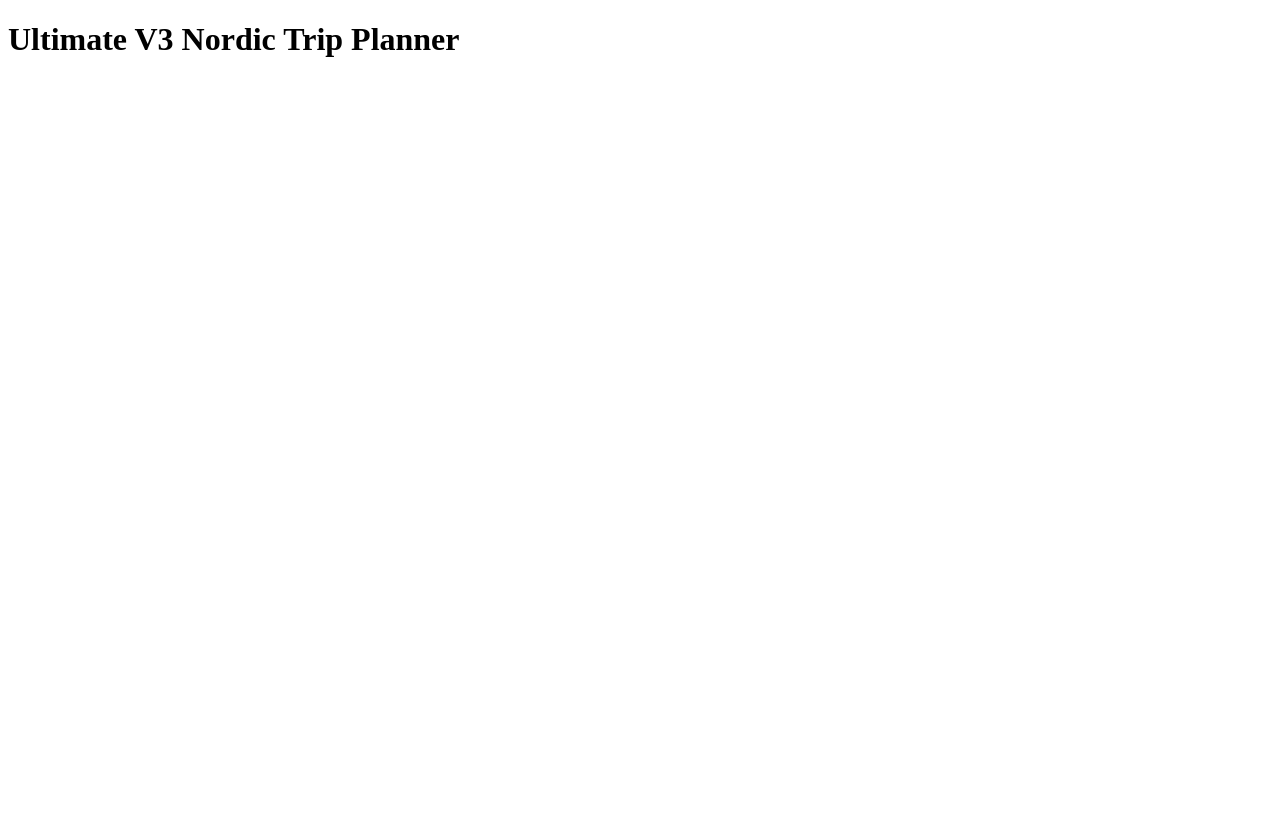
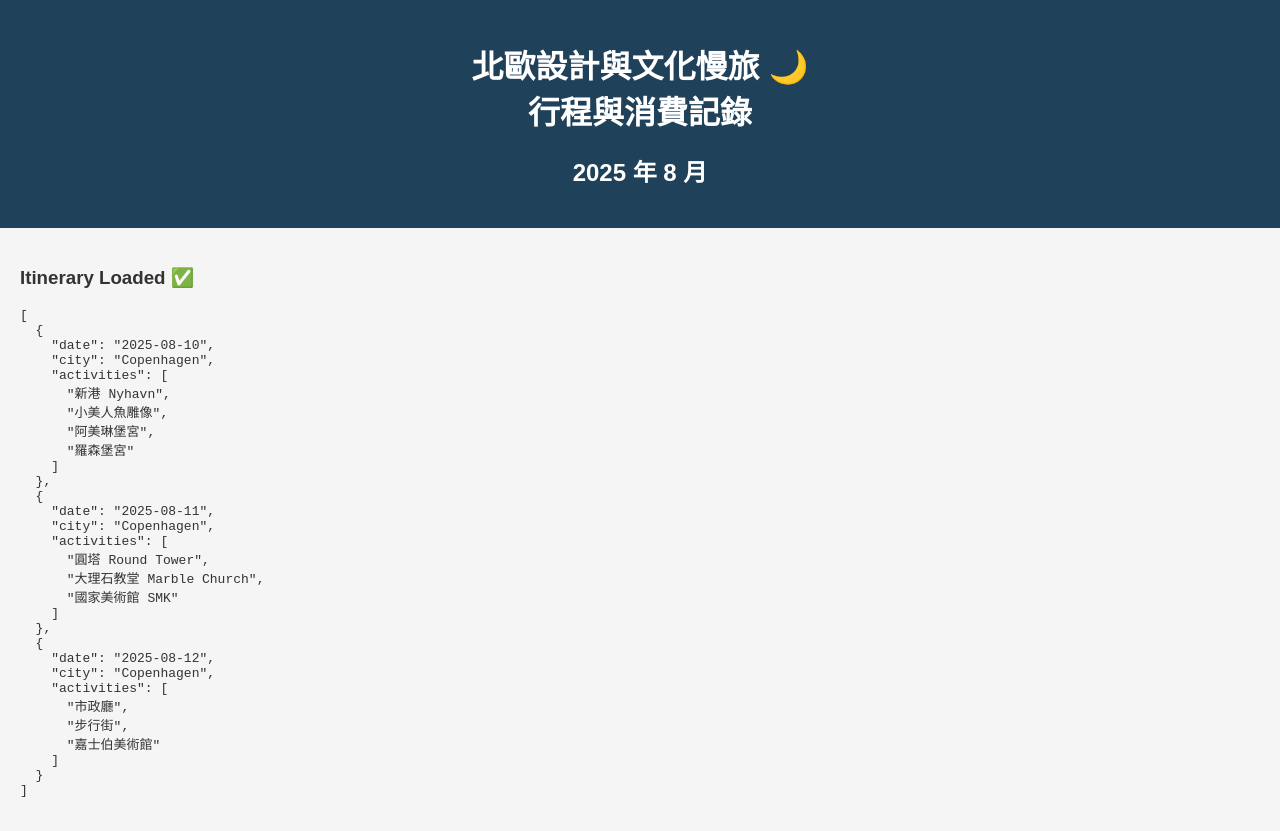
Before and after one commit to Michaeltse0426/Nordic-Trip-Planner-2025-V2, a plain HTML site: page index.html in a window 1280 px wide. Before the commit the page ends 800 px from the top, so only its background shows below. Drawn offline with Linux system fonts and the light colour scheme.

Commit message:
Add files via upload

```diff
--- a/index.html
+++ b/index.html
@@ -1 +1,20 @@
-<!DOCTYPE html><html><head><title>Nordic Trip Planner V3</title></head><body><h1>Ultimate V3 Nordic Trip Planner</h1></body></html>
+<!DOCTYPE html>
+<html lang="zh-HK">
+<head>
+    <meta charset="UTF-8">
+    <meta name="viewport" content="width=device-width, initial-scale=1.0">
+    <title>北歐設計與文化慢旅 – 行程與消費記錄 🌙</title>
+    <link rel="stylesheet" href="styles/style.css">
+    <link rel="manifest" href="manifest.json">
+    <script src="scripts/app.js" defer></script>
+</head>
+<body>
+    <header>
+        <h1>北歐設計與文化慢旅 🌙<br>行程與消費記錄</h1>
+        <h2>2025 年 8 月</h2>
+    </header>
+    <main id="app">
+        <p>Loading itinerary and expenses tracker...</p>
+    </main>
+</body>
+</html>
--- a/itinerary.json
+++ b/itinerary.json
@@ -1 +1,5 @@
-{"itinerary": "Full itinerary from Aug 10-19"}
+[
+  {"date":"2025-08-10","city":"Copenhagen","activities":["新港 Nyhavn","小美人魚雕像","阿美琳堡宮","羅森堡宮"]},
+  {"date":"2025-08-11","city":"Copenhagen","activities":["圓塔 Round Tower","大理石教堂 Marble Church","國家美術館 SMK"]},
+  {"date":"2025-08-12","city":"Copenhagen","activities":["市政廳","步行街","嘉士伯美術館"]}
+]
--- /dev/null
+++ b/scripts/app.js
@@ -0,0 +1,11 @@
+document.addEventListener('DOMContentLoaded', () => {
+    const app = document.getElementById('app');
+    fetch('itinerary.json')
+        .then(res => res.json())
+        .then(data => {
+            app.innerHTML = '<h3>Itinerary Loaded ✅</h3><pre>' + JSON.stringify(data, null, 2) + '</pre>';
+        })
+        .catch(() => {
+            app.innerHTML = '<p>Failed to load itinerary</p>';
+        });
+});
--- a/service-worker.js
+++ b/service-worker.js
@@ -1 +1,2 @@
-// Service worker placeholder
+// Basic service worker placeholder
+self.addEventListener("install", e => {console.log("SW Installed");});
--- /dev/null
+++ b/styles/style.css
@@ -0,0 +1,4 @@
+body { font-family: Arial, sans-serif; background: #f5f5f5; color: #333; margin:0; padding:0; }
+header { background:#20415a; color:white; text-align:center; padding:20px; }
+h1 { margin-bottom:10px; }
+main { padding:20px; }
```
Also changed, not shown: manifest.json.
